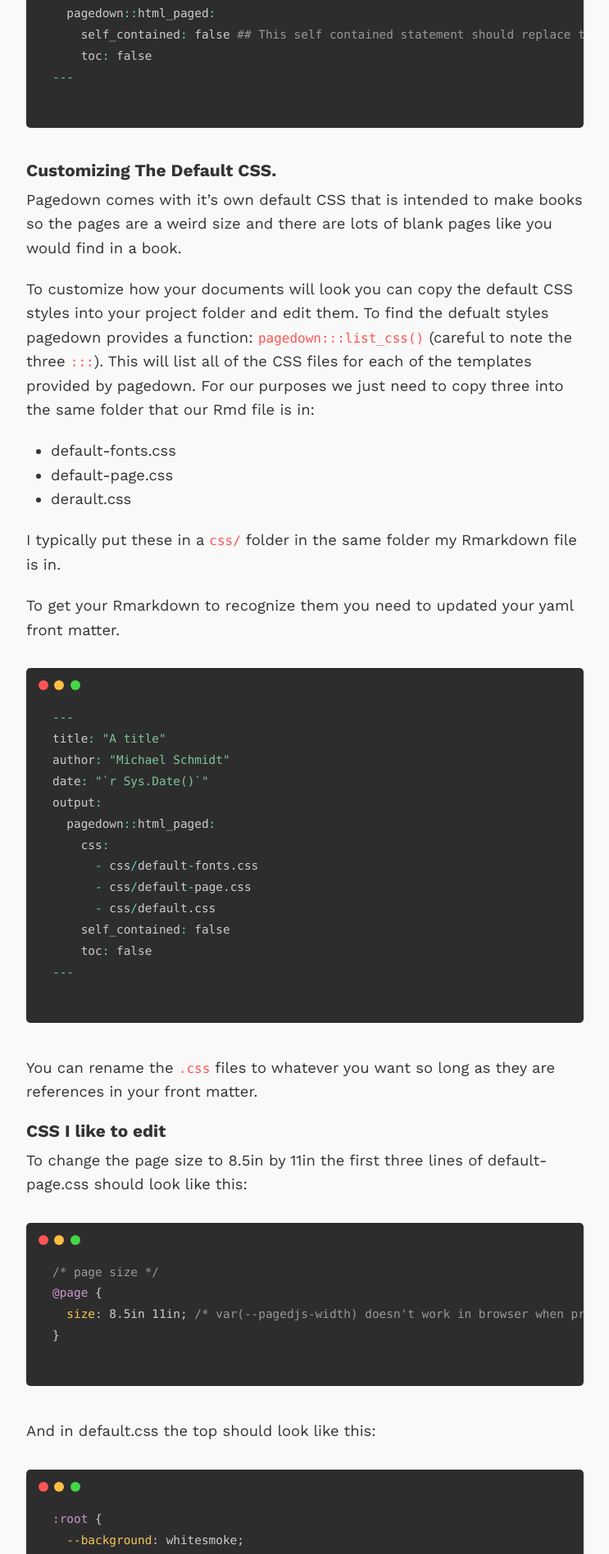
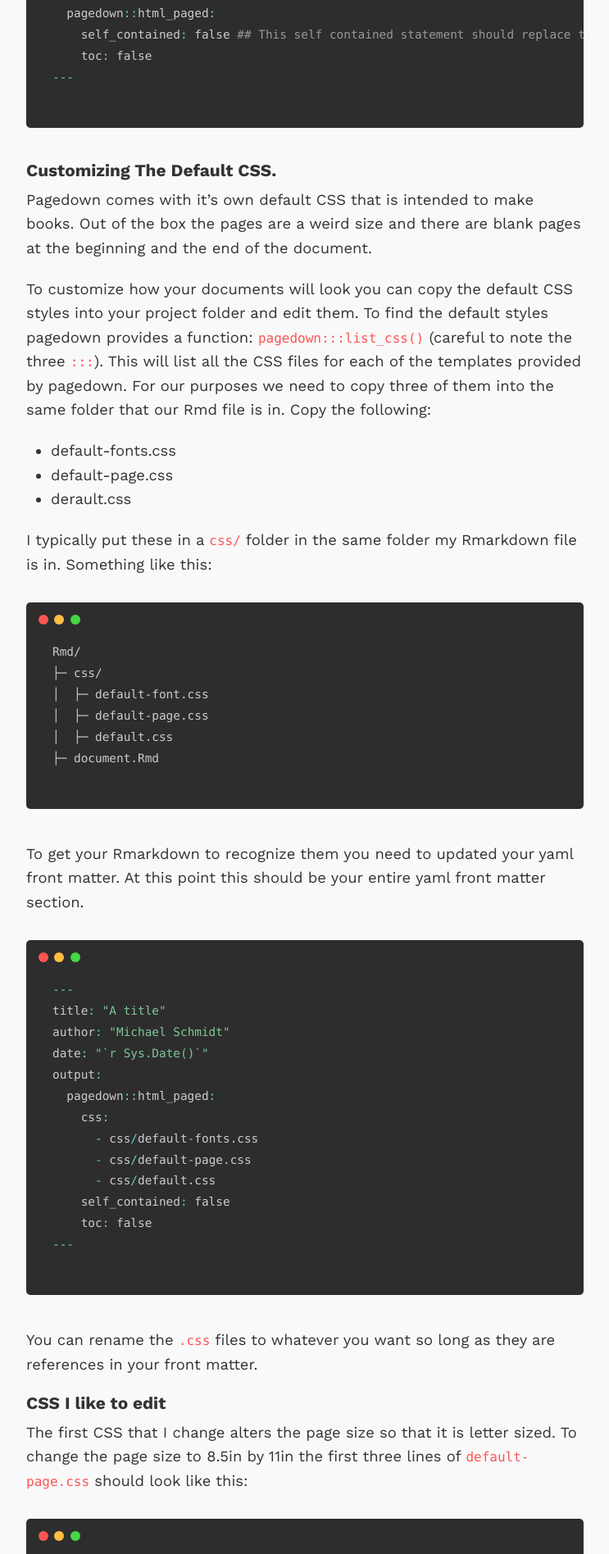
Before and after one commit to mschmidty/bio_notes, a Jekyll site: the page built from r/_posts/2021-12-21-helpful-R-Markdown-stuff.md, in a window 1280 px wide. Shown: the part 2365-4261 px from the top of the page at 82% size, without its empty margins (268-1011 px from the left). Built offline with Jekyll 4.4.1, drawn with Linux system fonts in a browser that asks for light colours; some of the changed text lies outside the part shown.

Commit message:
table fixes and post edits

````diff
--- a/r/_posts/2021-12-21-helpful-R-Markdown-stuff.md
+++ b/r/_posts/2021-12-21-helpful-R-Markdown-stuff.md
@@ -50,17 +50,26 @@
 ```
 
 ### Customizing The Default CSS.
-Pagedown comes with it's own default CSS that is intended to make books so the pages are a weird size and there are lots of blank pages like you would find in a book.
+Pagedown comes with it's own default CSS that is intended to make books. Out of the box the pages are a weird size and there are blank pages at the beginning and the end of the document.
 
-To customize how your documents will look you can copy the default CSS styles into your project folder and edit them. To find the defualt styles pagedown provides a function: `pagedown:::list_css()` (careful to note the three `:::`).  This will list all of the CSS files for each of the templates provided by pagedown.  For our purposes we just need to copy three into the same folder that our Rmd file is in:
+To customize how your documents will look you can copy the default CSS styles into your project folder and edit them. To find the default styles pagedown provides a function: `pagedown:::list_css()` (careful to note the three `:::`).  This will list all the CSS files for each of the templates provided by pagedown.  For our purposes we need to copy three of them into the same folder that our Rmd file is in.  Copy the following:
 
 * default-fonts.css
 * default-page.css
 * derault.css
 
-I typically put these in a `css/` folder in the same folder my Rmarkdown file is in.
+I typically put these in a `css/` folder in the same folder my Rmarkdown file is in.  Something like this:
 
-To get your Rmarkdown to recognize them you need to updated your yaml front matter.
+```bash
+Rmd/
+├─ css/
+│  ├─ default-font.css
+│  ├─ default-page.css
+│  ├─ default.css
+├─ document.Rmd
+```
+
+To get your Rmarkdown to recognize them you need to updated your yaml front matter. At this point this should be your entire yaml front matter section.
 
 ```r
 ---
@@ -80,14 +89,20 @@
 You can rename the `.css` files to whatever you want so long as they are references in your front matter.
 
 ### CSS I like to edit
-To change the page size to 8.5in by 11in the first three lines of default-page.css should look like this:
+The first CSS that I change alters the page size so that it is letter sized.  To change the page size to 8.5in by 11in the first three lines of `default-page.css` should look like this:
 ```css
 /* page size */
 @page {
   size: 8.5in 11in; /* var(--pagedjs-width) doesn't work in browser when printing */
 }
+
+@page :blank {
+  display: none;
+  /* You can also edit this section if you want to remove the blank second page!! */
+}
+
 ```
-And in default.css the top should look like this:
+And in `default.css` the top should look like this:
 
 ```css
 :root {
@@ -106,7 +121,7 @@
 ## Tables with kable and kableExtra
 The last thing I always look up is styling tables.  At the most basic level, to get a nice HTML table output instead of the R text output you can use kable and kableExtra.
 
-If you are using page down remove or comment out lines 109 to 123 in the default.css file this will ensure that the kable styling gets applied and not the styling from pagedown:
+If you are using page down remove or comment out lines 109 to 123 in the `default.css` file this will ensure that the kable styling gets applied and not the styling from pagedown:
 
 ```css
 /* Comment out or remove the following starting at line 109 */
@@ -129,13 +144,15 @@
 
 Next install [kableExtra](https://haozhu233.github.io/kableExtra/awesome_table_in_html.html) with `install.packages("kableExtra)`.
 
-Then whenever you have table you want to output in you Rmardown document you can use:
+Then whenever you have table you want to output in you Rmarkdown document you can use:
 
 ```r
 table%>%
   kbl()%>%  ## turn the table into a kable
   kable_classic(full_width=T, html_font="Merriweather")  ## add a table theme.
 ```
+
+And you should get a table that looks like this:
 
 <style type="text/css" rel="stylesheet">
   .lightable-classic {
@@ -144,7 +161,7 @@
   width: 100%;
   margin-bottom: 10px;
   margin: 10px 5px;
-  font-weight: 400 !important;
+  font-weight: 300 !important;
 }
 
 .lightable-classic tfoot tr td {
````
